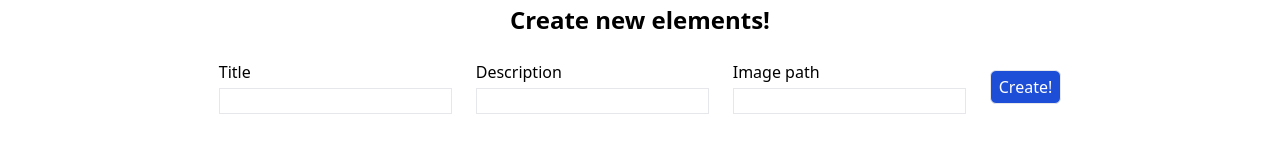
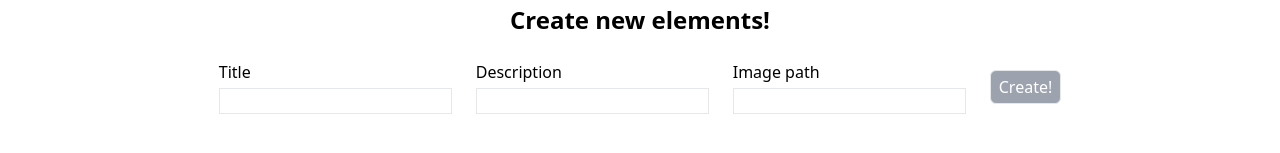
Before and after one commit to edoher/planday, a React (Vite) app: page / in a window 1280 px wide. Shown: the part 611-764 px from the top of the page. Built offline with nearby package versions, Linux system fonts and the light colour scheme.

Commit message:
Add memo for react optimization + disabled state for create button

```diff
--- a/src/App.tsx
+++ b/src/App.tsx
@@ -1,4 +1,4 @@
-import { useCallback, useEffect, useState } from 'react';
+import { useCallback, useEffect, useMemo, useState } from 'react';
 import api from './api';
 import { GridElement } from './types';
 import Grid from './Grid';
@@ -17,7 +17,14 @@ const App = () => {
     /**
      * New grid element
      */
-    const emptyNew: GridElement = { title: '', description: '', imagePath: '' };
+    const emptyNew: GridElement = useMemo(
+        () => ({
+            title: '',
+            description: '',
+            imagePath: '',
+        }),
+        []
+    );
     const [newElement, setNewElement] = useState<GridElement>(emptyNew);
     const [customElements, setCustomElements] = useState<GridElement[]>([]);
 
@@ -50,8 +57,11 @@ const App = () => {
 
         setCustomElements([...customElements, newElement]);
         setNewElement(emptyNew);
-    }, [newElement, customElements]);
+    }, [newElement, customElements, emptyNew]);
 
+    /**
+     * Initial app data fetch
+     */
     useEffect(() => {
         fetchData();
     }, [fetchData]);
@@ -173,8 +183,13 @@ const App = () => {
                 </div>
                 <div className="flex items-center">
                     <button
-                        className="border rounded-md bg-blue-700 px-2 py-1 text-white"
+                        className="border rounded-md bg-blue-700 disabled:bg-gray-400 px-2 py-1 text-white"
                         type="button"
+                        disabled={
+                            !newElement.title ||
+                            !newElement.description ||
+                            !newElement.imagePath
+                        }
                         onClick={() => createNew()}
                     >
                         Create!
```
